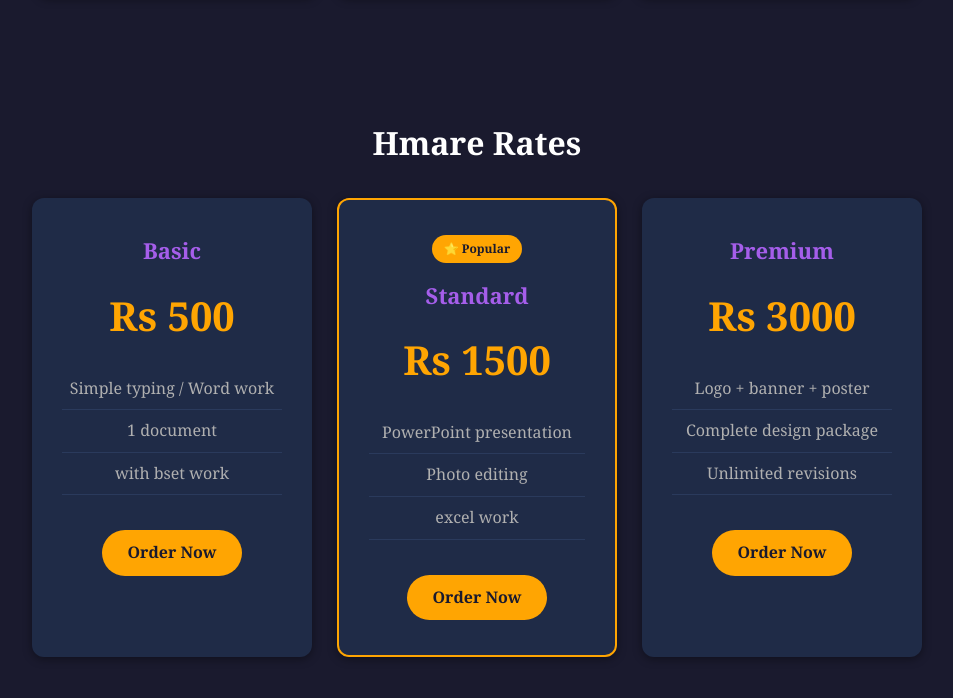
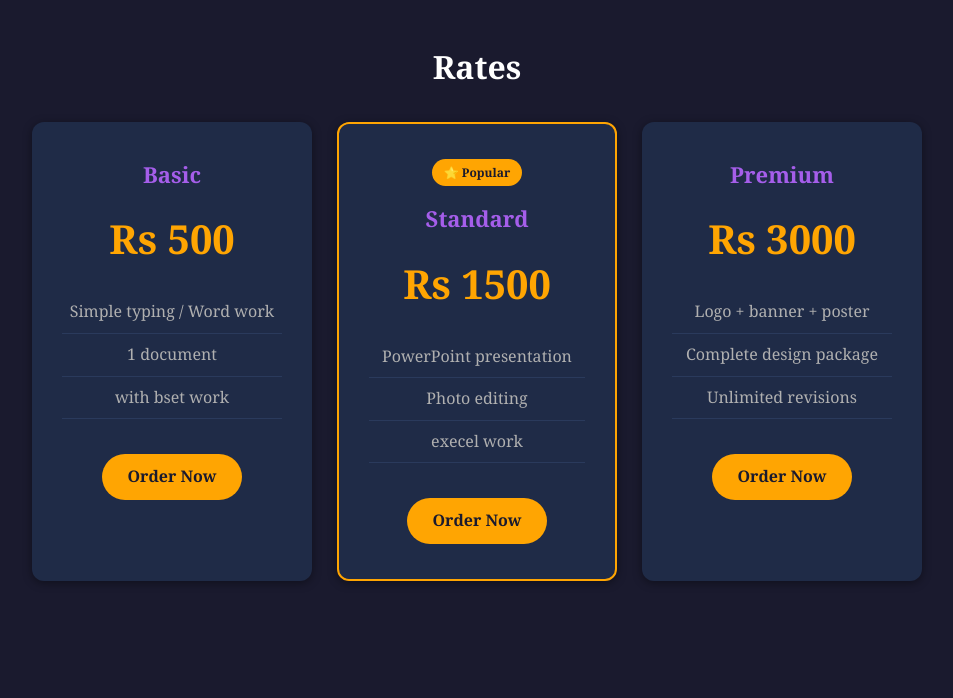
Before and after one commit to raomushtafa21-web/asradesign, a plain HTML site: page index.html in a window 1280 px wide. Shown: the part 1686-2384 px from the top of the page, without its empty margins (163-1116 px from the left). Drawn offline with Linux system fonts and the light colour scheme.

Commit message:
Update index.html

```diff
--- a/index.html
+++ b/index.html
@@ -117,8 +117,6 @@
       <span class="skill">🐧 Linux/Unix</span>
       <span class="skill">👥 Team Management</span>
     </div>
-    <p>🎓 Master of Computer Science — University of Karachi<br>
-    🏅 Certifications: DIT, CIT, ORACLE, IELTS</p>
     <a href="cv.pdf" class="btn" download>📄 Download CV</a>
   </section>
 
@@ -146,7 +144,7 @@
   </section>
 
   <section class="pricing" id="pricing">
-    <h2>Hmare Rates</h2>
+    <h2>Rates</h2>
     <div class="price-cards">
       <div class="price-card">
         <h3>Basic</h3>
@@ -165,7 +163,7 @@
         <ul>
           <li>PowerPoint presentation</li>
           <li>Photo editing</li>
-          <li>excel work</li>
+          <li>execel work</li>
         </ul>
         <a href="https://wa.me/923322281507" class="btn">Order Now</a>
       </div>
```
